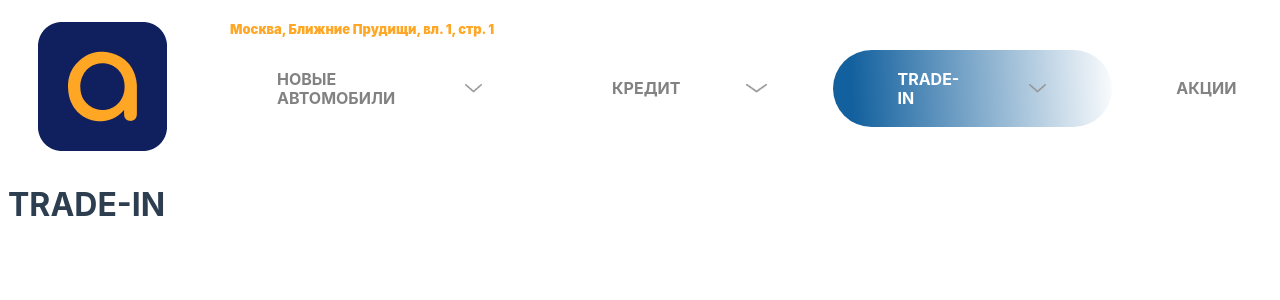
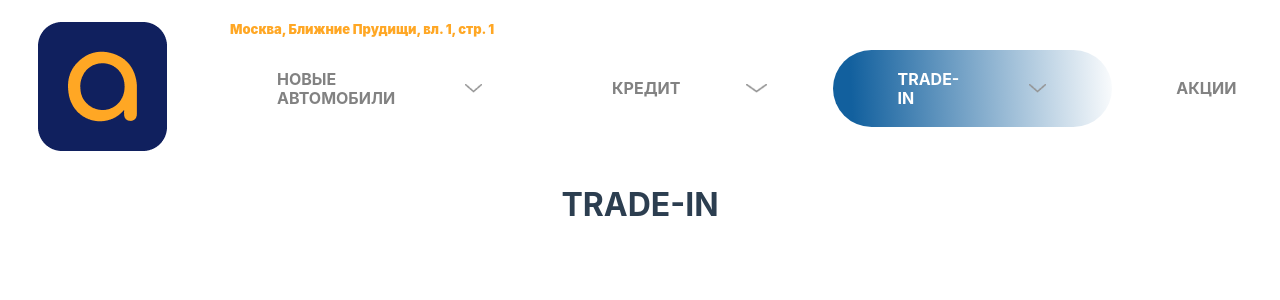
Before and after one commit to MikeGer92/AutoRakurs, a Vue app: page /tradein in a window 1280 px wide. Shown: the top 300 px of the page. Built offline with nearby package versions, Linux system fonts and the light colour scheme; a web font is replaced by a local one.

Commit message:
added some details

```diff
--- a/src/views/Actions.vue
+++ b/src/views/Actions.vue
@@ -1,5 +1,5 @@
 <template>
-  <div>
+  <div class="actions">
     <Loader v-if="showLoader" />
     <h1>АКЦИИ</h1>
   </div>
@@ -20,4 +20,9 @@
 }
 </script>
 <style lang="scss">
+.actions {
+  display: flex;
+  justify-content: center;
+  text-align: center;
+}
 </style>
--- a/src/views/Credit.vue
+++ b/src/views/Credit.vue
@@ -1,5 +1,5 @@
 <template>
-  <div>
+  <div class="credit">
     <Loader v-if="showLoader" />
     <h1>КРЕДИТ</h1>
   </div>
@@ -20,4 +20,9 @@
 }
 </script>
 <style lang="scss">
+.credit {
+  display: flex;
+  justify-content: center;
+  text-align: center;
+}
 </style>
--- a/src/views/TradeIn.vue
+++ b/src/views/TradeIn.vue
@@ -1,5 +1,5 @@
 <template>
-  <div>
+  <div class="tradein">
     <Loader v-if="showLoader" />
     <h1>TRADE-IN</h1>
   </div>
@@ -20,4 +20,9 @@
 }
 </script>
 <style lang="scss">
+.tradein {
+  display: flex;
+  justify-content: center;
+  text-align: center;
+}
 </style>
```
